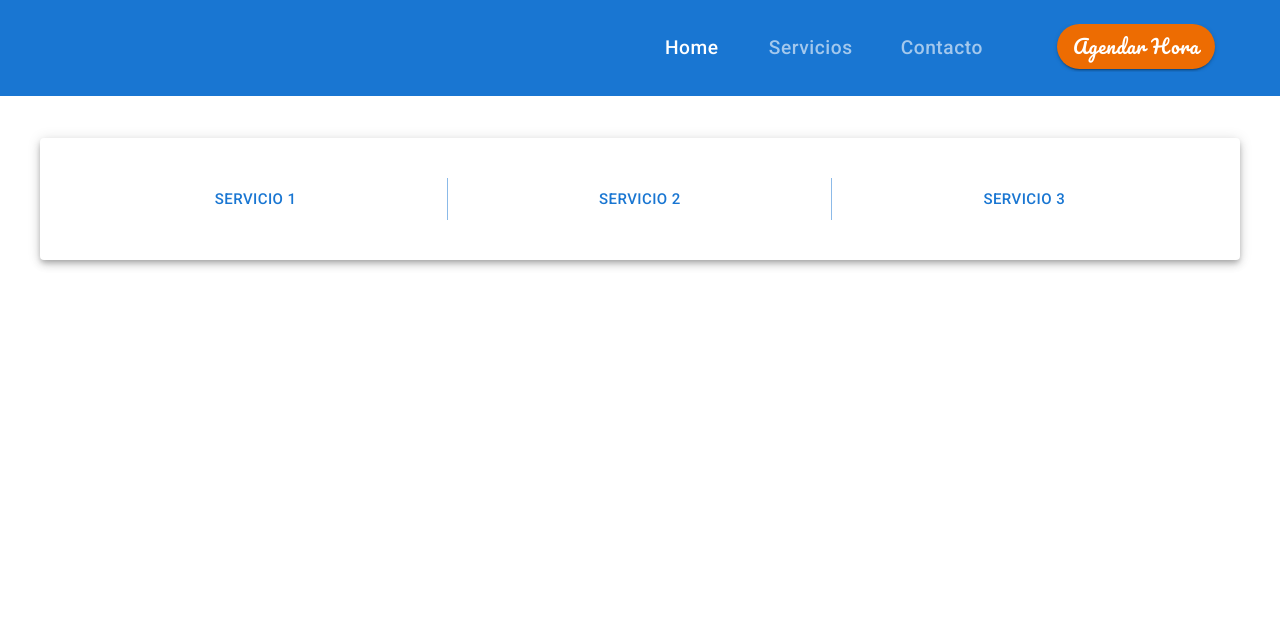
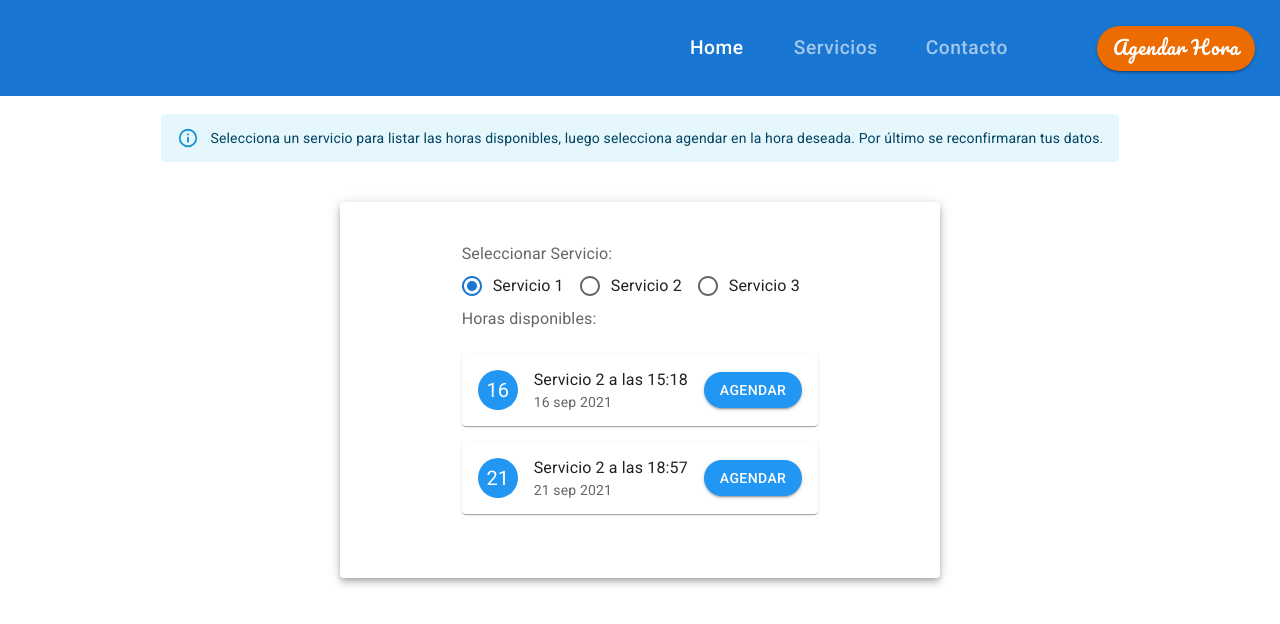
Before and after one commit to CamiloERH/proyectosoftware, a React (Create React App) app: page /schedules in a window 1280 px wide. Shown: the top 624 px of the page. Built offline with nearby package versions, Linux system fonts and the light colour scheme.

Commit message:
cambios en agendarhora

```diff
--- a/package.json
+++ b/package.json
@@ -10,6 +10,7 @@
     "@testing-library/jest-dom": "^5.14.1",
     "@testing-library/react": "^11.2.7",
     "@testing-library/user-event": "^12.8.3",
+    "date-fns": "^2.24.0",
     "react": "^17.0.2",
     "react-dom": "^17.0.2",
     "react-router-dom": "^5.3.0",
--- a/src/App.js
+++ b/src/App.js
@@ -5,6 +5,7 @@ import { Header } from './ui/Header';
 
 import Servicios from './components/Servicios';
 import Login from './components/Login';
+
 
 function App() {
   return (
--- a/src/components/Horarios.js
+++ b/src/components/Horarios.js
@@ -1,24 +1,80 @@
 import React, { useState, useContext, useEffect } from 'react';
 
-import { Button, ButtonGroup, Container, Paper, List, Grid } from '@mui/material';
+import {
+    Container,
+    Paper,
+    List,
+    Grid,
+    FormControl,
+    FormLabel,
+    FormControlLabel,
+    Radio,
+    RadioGroup,
+    Alert,
+    Stack,
+    Dialog,
+    DialogTitle,
+    DialogContent,
+    DialogContentText,
+    TextField,
+    Button,
+    DialogActions   }
+from '@mui/material';
+
+import HorarioContext from '../context/horarios/horarioContext';
 import { Horas } from './Horas';
-import HorarioContext from '../context/horarios/horarioContext';
+
+
 
 export const Horarios = () => {
 
+
     const horarioContext  = useContext(HorarioContext);
 
-    const { horas:horasDummy, obtenerHorarios } = horarioContext;
-
-    const [servicio, setServicio] = useState(null);
+    const { horas, obtenerHorarios } = horarioContext;
 
     useEffect(() => {
         obtenerHorarios();
         // eslint-disable-next-line
     }, []);
 
+    const [open, setOpen] = useState(false);
+
+    const handleClickOpen = () => {
+        setOpen(true);
+    };
+
+    const handleClose = () => {
+    setOpen(false);
+    };
+
+    const [servicio, setServicio] = useState(1);
+
+    const handleChange = (e) => {
+        setServicio(parseInt(e.target.value));
+    }
+
     return (
         <>
+
+            <Grid
+                container
+                spacing={0}
+                direction="column"
+                justifyContent="center"
+                alignItems="center"
+            >
+                <Grid item md={12}>
+                    <Stack sx={{ marginTop: 2, width: '100%' }} spacing={2}>
+                        <Alert severity="info">
+                            Selecciona un servicio para listar las horas disponibles,
+                            luego selecciona agendar en la hora deseada.
+                            Por último se reconfirmaran tus datos.
+                        </Alert>
+                    </Stack>
+                </Grid>
+            </Grid>
+
             <Container
                 component={Paper}
                 elevation={5}
@@ -28,47 +84,73 @@ export const Horarios = () => {
                     display: 'flex',
                     justifyContent: 'center'
                 }}
+                maxWidth="sm"
             >
+
 
                 <Grid
                     container
-                    direction="row"
+                    spacing={0}
+                    direction="column"
                     justifyContent="center"
                     alignItems="center"
                 >
-
-                <ButtonGroup
-                    variant="text"
-                    size="large"
-                    color="primary"
-                    aria-label="servicios"
-                    fullWidth
+                    <Grid item md={12}>
+                        <FormControl component="fieldset">
+                            <FormLabel component="legend">Seleccionar Servicio: </FormLabel>
+                            <RadioGroup
+                                aria-label="servicio"
+                                name="controlled-radio-buttons-group"
+                                value={servicio}
+                                onChange={handleChange}
+                                row
                             >
-                    <Button onClick={() => setServicio(0)}>Servicio 1</Button>
-                    <Button onClick={() => setServicio(1)}>Servicio 2</Button>
-                    <Button onClick={() => setServicio(2)}>Servicio 3</Button>
-
-                </ButtonGroup>
-
+                                <FormControlLabel value={1} control={<Radio />} label="Servicio 1" />
+                                <FormControlLabel value={2} control={<Radio />} label="Servicio 2" />
+                                <FormControlLabel value={3} control={<Radio />} label="Servicio 3" />
+                            </RadioGroup>
+                            <FormLabel component="legend">Horas disponibles: </FormLabel>
                             <List>
                                 {
-                            horasDummy.map((hora) =>
+                                    horas.map((hora, idx) =>
                                         (
                                             hora.Servicio === servicio
                                             ?
                                             <Horas
+                                                key={idx}
                                                 servicio={hora.Servicio}
-                                        hora={hora.Hora}
-                                        dia={hora.Fecha.dia}
-                                        mes={hora.Fecha.mes}
-                                        ano={hora.Fecha.ano}
-
+                                                fecha={hora.Fecha}
+                                                handleClickOpen={handleClickOpen}
                                             />
                                             : null)
                                     )
                                 }
                             </List>
+                        </FormControl>
+
+                        <Dialog open={open} onClose={handleClose}>
+                            <DialogTitle>Agendar</DialogTitle>
+                            <DialogContent>
+                            <DialogContentText>
+                                Está por agendar la hora, confirme su número telefonico.
+                            </DialogContentText>
+                            <TextField
+                                autoFocus
+                                margin="dense"
+                                label="Número"
+                                type="tel"
+                                fullWidth
+                                variant="standard"
+                            />
+                            </DialogContent>
+                            <DialogActions>
+                                <Button onClick={handleClose}>Cancelar</Button>
+                                <Button onClick={handleClose}>Agendar</Button>
+                            </DialogActions>
+                        </Dialog>
                     </Grid>
+                </Grid>
+
             </Container>
         </>
     );
--- a/src/components/Horas.js
+++ b/src/components/Horas.js
@@ -1,18 +1,25 @@
+import React from 'react';
+
+import { format } from 'date-fns';
+import { es } from 'date-fns/locale';
+
 import { ListItem, ListItemText, Paper, Avatar, Button } from '@mui/material';
-import React from 'react';
 import { blue } from '@mui/material/colors';
-
-import SendIcon from '@mui/icons-material/Send';
 
 export const Horas = (props) => {
 
-    const {servicio, hora, dia, mes, ano} = props;
+    const {servicio, fecha, handleClickOpen} = props;
+
+    const hora = format(new Date(fecha), 'p', {locale: es});
+    const dia = format(new Date(fecha), 'd', {locale: es});
+    const fechaCompleta = format(new Date(fecha), 'PP', {locale: es});
+
 
     return (
         <>
             <ListItem component={Paper} sx={{marginY: 2}}>
                 <Avatar sx={{ bgcolor: blue[500] }}>{dia}</Avatar>
-                <ListItemText sx={{marginX: 2}} primary={`Servicio ${servicio+1} a las ${hora}`} secondary={`${mes} ${dia}, ${ano}`} />
+                <ListItemText sx={{marginX: 2}} primary={`Servicio ${servicio+1} a las ${hora}`} secondary={`${fechaCompleta}`} />
                 <Button
                     sx={{
                         bgcolor: blue[500],
@@ -22,7 +29,7 @@ export const Horas = (props) => {
                         borderRadius: "50px"
                     }}
                     variant="contained"
-                    endIcon={<SendIcon />}
+                    onClick={handleClickOpen}
                 >
                     Agendar
                 </Button>
--- a/src/context/horarios/horarioState.js
+++ b/src/context/horarios/horarioState.js
@@ -10,24 +10,20 @@ const HorarioState = (props) => {
 
 
     const horasDummy = [{
-        Servicio: 0,
-        Fecha: {dia: 20, mes: 'Noviembre', ano: 2021 },
-        Hora: '10:25',
-    },
-    {
-        Servicio: 0,
-        Fecha: {dia: 25, mes: 'Diciembre', ano: 2021 },
-        Hora: '10:25',
+        Servicio: 1,
+        Fecha: "2021-09-16T15:18:05.138Z"
     },
     {
         Servicio: 1,
-        Fecha: {dia: 25, mes: 'Septiembre', ano: 2021 },
-        Hora: '10:25',
+        Fecha: "2021-09-21T18:57:02.621+00:00"
     },
     {
-        Servicio: 1,
-        Fecha: {dia: 22, mes: 'Noviembre', ano: 2021 },
-        Hora: '10:25',
+        Servicio: 2,
+        Fecha: "2021-09-25T18:57:02.621+00:00"
+    },
+    {
+        Servicio: 2,
+        Fecha: "2021-09-22T18:57:02.621+00:00"
     }];
 
     const initialState = {
--- a/src/ui/Header.js
+++ b/src/ui/Header.js
@@ -35,8 +35,6 @@ export const Header = () => {
         setValue(newValue);
     }
 
-
-
     return (
         <>
             <ElevationScroll >
@@ -64,13 +62,14 @@ export const Header = () => {
                                 label="Contacto"
                                 sx={tabStyle}
                             />
+                        </Tabs>
                         <Button
                             component={Link} to="/schedules"
                             variant="contained"
                             color="warning"
                             sx={{
                                 borderRadius: "50px",
-                                    marginLeft: "50px",
+                                marginLeft: "25px",
                                 marginRight: "25px",
                                 height: "45px",
                                 fontFamily: "Pacifico",
@@ -81,8 +80,6 @@ export const Header = () => {
                             Agendar Hora
                         </Button>
 
-
-                        </Tabs>
                     </Toolbar>
                 </AppBar>
             </ElevationScroll>
```
Also changed, not shown: 1 other file (tests, documents, lock files or other folders). Lines whose indentation alone changed are shown as unchanged.
